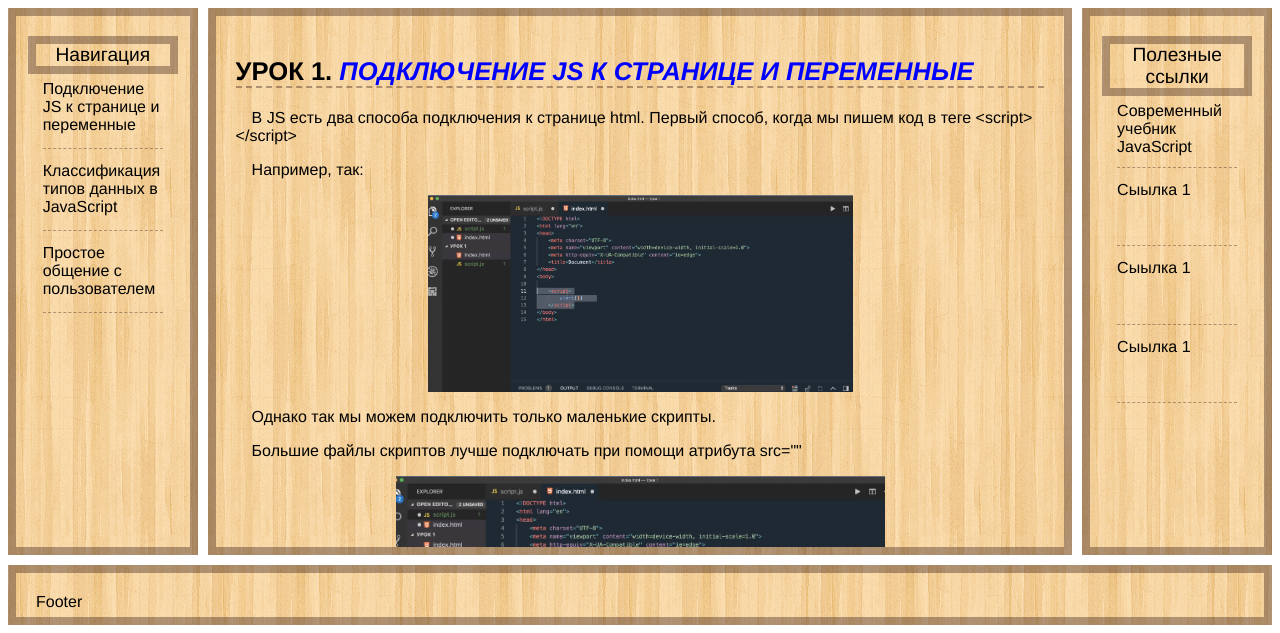
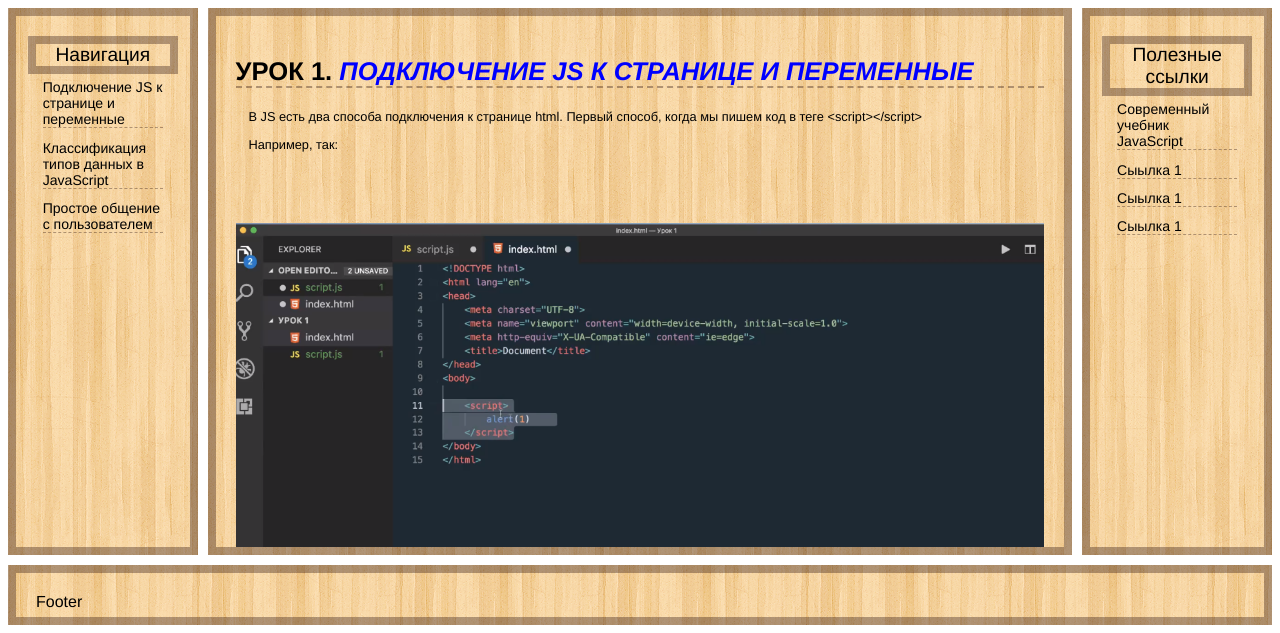
Before and after one commit to BitMax220666/beONmax, a plain HTML site: page js/lesson1/index.html in a window 1280 px wide. Shown: the part 167-800 px from the top of the page. Drawn offline with Linux system fonts and the light colour scheme.

Commit message:
09/01/23

```diff
--- a/js/lesson1/style.css
+++ b/js/lesson1/style.css
@@ -65,12 +65,11 @@ nav {
     flex-direction: column;
     align-items: center;
     overflow: auto;
-    font-size: 1em;
+    font-size: 1.1vw;
 }
 
 .sec {
     width: 90%;
-    height: 15%;
     margin: 0.4em;
     border-bottom: 0.1em dashed rgba(26, 1, 1, 0.329);
 }
@@ -107,7 +106,7 @@ span {
 
 p {
     text-indent: 1em;
-    font-size: 1em;
+    font-size: 1vw;
     font-weight: 100;
 }
 
@@ -136,7 +135,7 @@ p {
 .image8,
 .image9 {
     width: 100%;
-    height: 40%;
+    height: 100%;
     background-position: center;
     background-repeat: no-repeat;
     background-size: contain;
```
